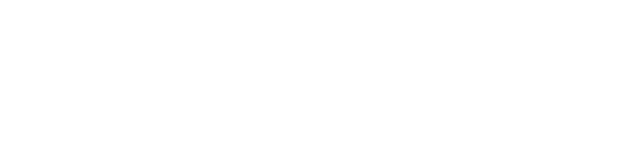
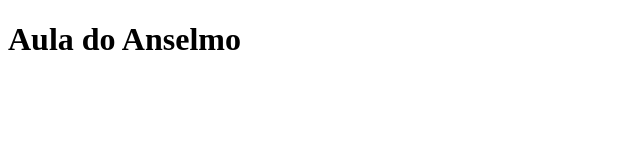
Before and after one commit to Liukass777/BlaBlaBlah, a plain HTML site: page index.html in a window 1280 px wide. Shown: the whole page, without its empty margins (0-640 px from the left). Drawn offline with Linux system fonts and the light colour scheme.

Commit message:
Second Commit
Foi colocado o titulo do meu site

```diff
--- a/index.html
+++ b/index.html
@@ -9,7 +9,8 @@
 type="text/css"
 href="css/estilo.css"/>
 </head>
+
 <body>
-
+    <h1> Aula do Anselmo</h1>
 </body>
 </html>
```
